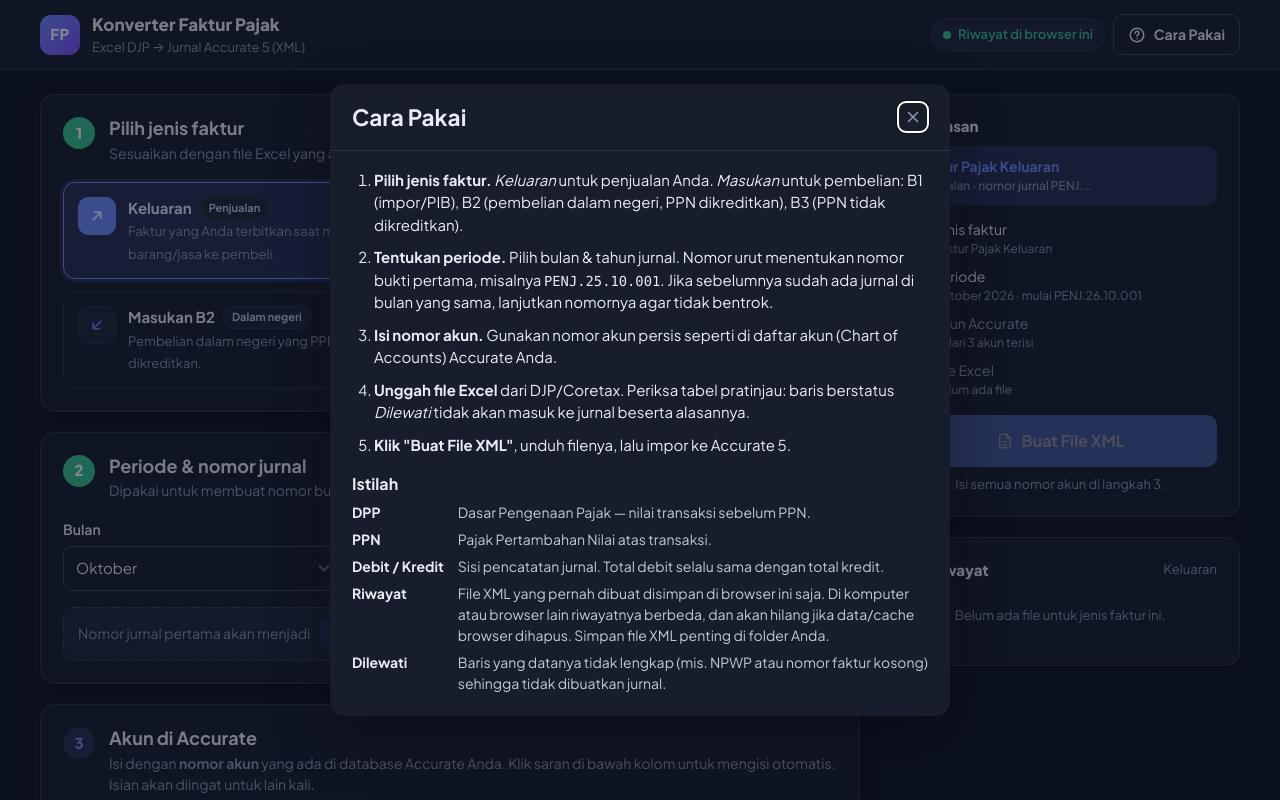
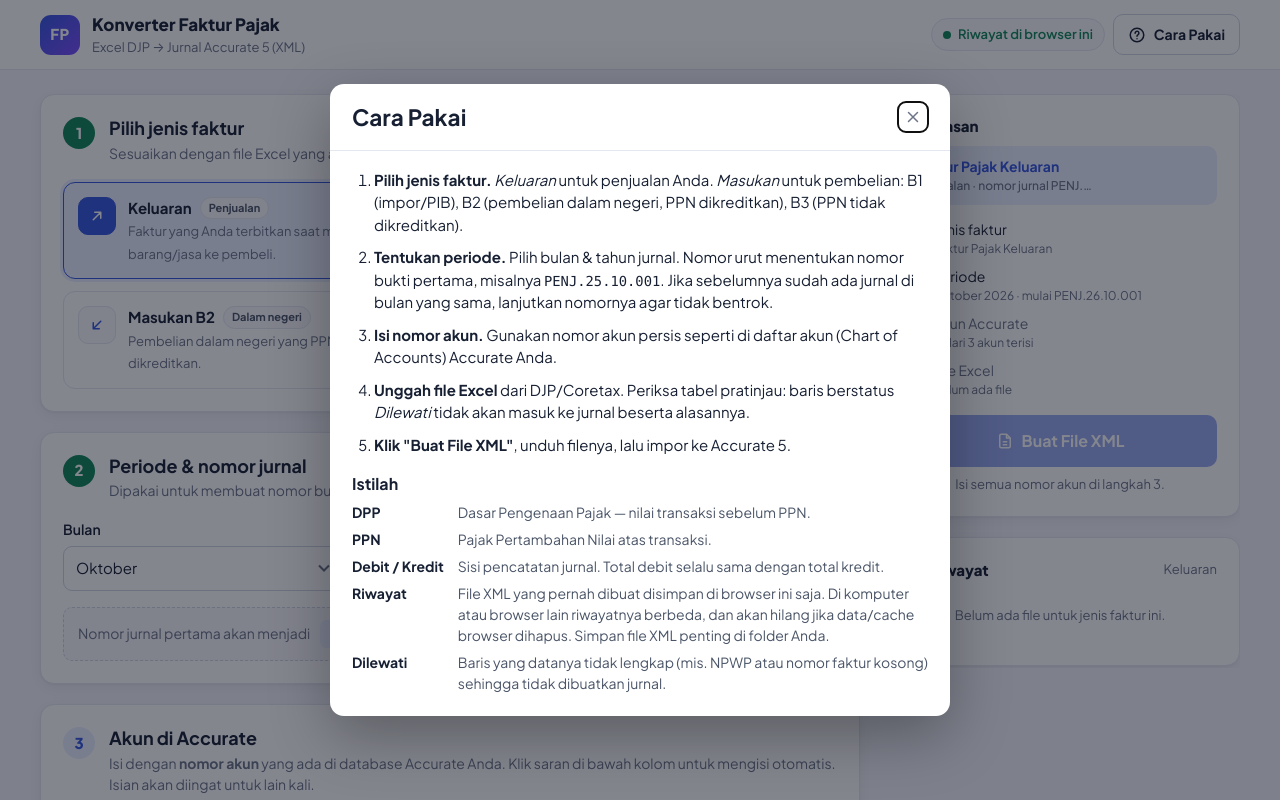
Before and after one commit to Vill0701/konverter-faktur-accurate, a plain HTML site: page index.html in a window 1280 px wide. Shown: the top 800 px of the page. Drawn offline with Linux system fonts and the dark colour scheme.

Commit message:
Selalu gunakan tema terang (hapus dark mode otomatis)
Co-Authored-By: Claude Opus 5.5 <noreply@anthropic.com>

```diff
--- a/style.css
+++ b/style.css
@@ -26,33 +26,6 @@
   --radius: 14px;
   --radius-sm: 9px;
   color-scheme: light;
-}
-
-@media (prefers-color-scheme: dark) {
-  :root:not([data-theme="light"]) {
-    --bg: #0f1420;
-    --surface: #171d2b;
-    --surface-2: #1d2434;
-    --border: #2a3245;
-    --border-strong: #3a4459;
-    --text: #e8ecf5;
-    --text-2: #c2c9d8;
-    --muted: #8d97ad;
-    --primary: #6d8bff;
-    --primary-hover: #8aa2ff;
-    --primary-soft: #222d4d;
-    --success: #34c48b;
-    --success-hover: #4fd69f;
-    --success-soft: #16332a;
-    --warn: #f0b04a;
-    --warn-soft: #3a2d14;
-    --danger: #f06a72;
-    --danger-soft: #3d1d22;
-    --debit: #6ea0ff;
-    --credit: #c38cff;
-    --shadow: 0 1px 2px rgba(0, 0, 0, 0.3), 0 4px 16px rgba(0, 0, 0, 0.25);
-    color-scheme: dark;
-  }
 }
 
 * {
```
